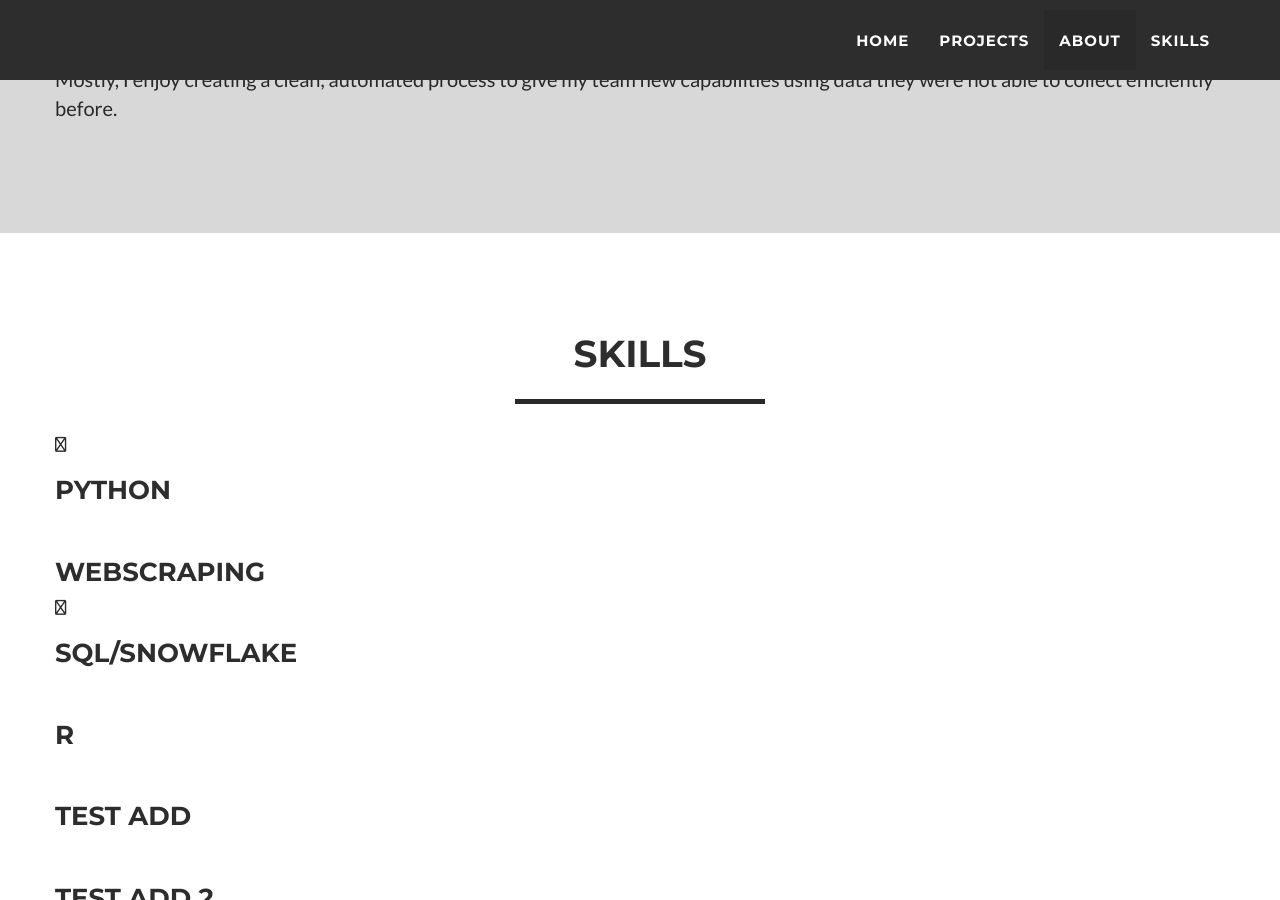
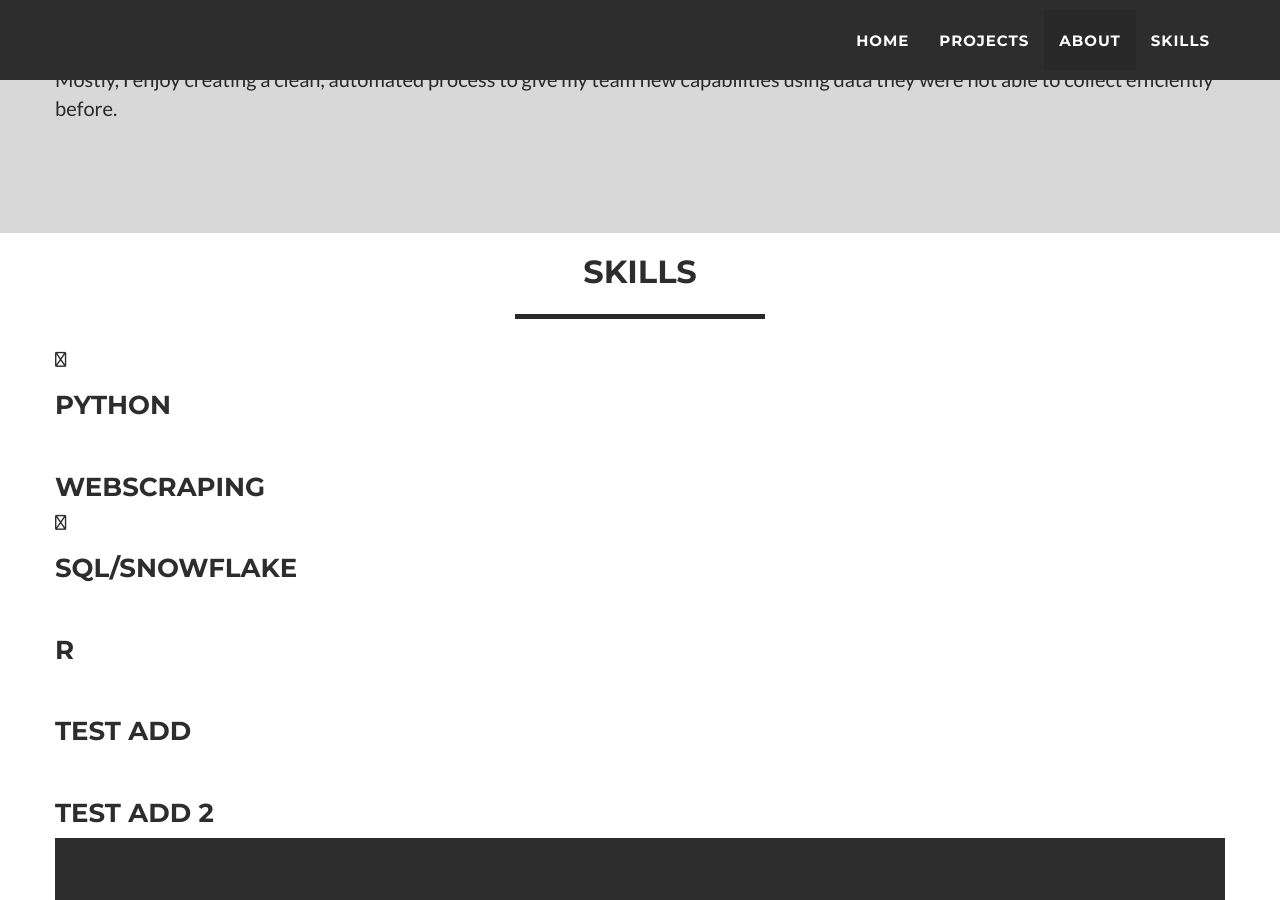
Before and after one commit to brf217/brf217.github.io, a Jekyll site: the page built from _posts/2014-07-18-project-1.markdown, in a window 1280 px wide and 900 px high, scrolled down 2006 px. Built offline with Jekyll 4.4.1, drawn with Linux system fonts in a browser that asks for light colours.

Commit message:
Update skills.html

```diff
--- a/_includes/skills.html
+++ b/_includes/skills.html
@@ -1,4 +1,3 @@
-<section id="services">
     <div class="container">
         <div class="row">
             <div class="col-lg-12 text-center">
```
